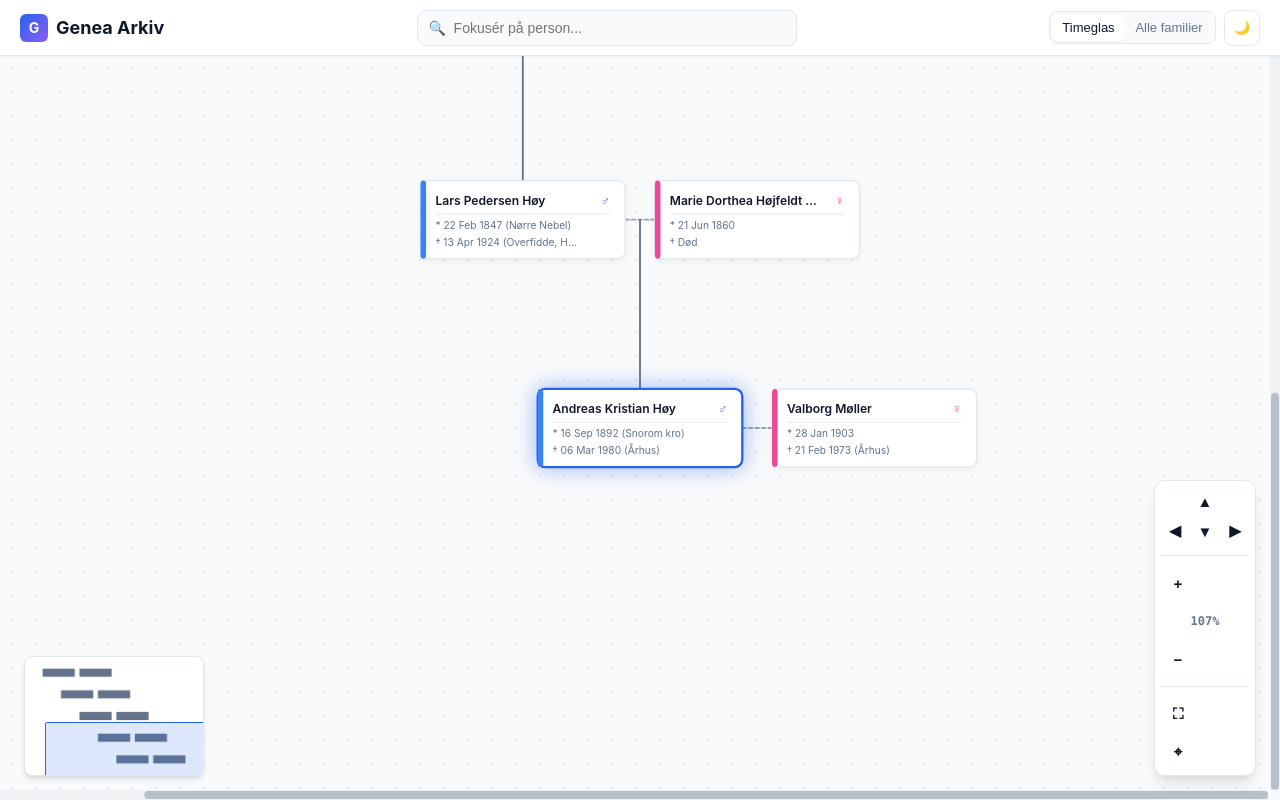
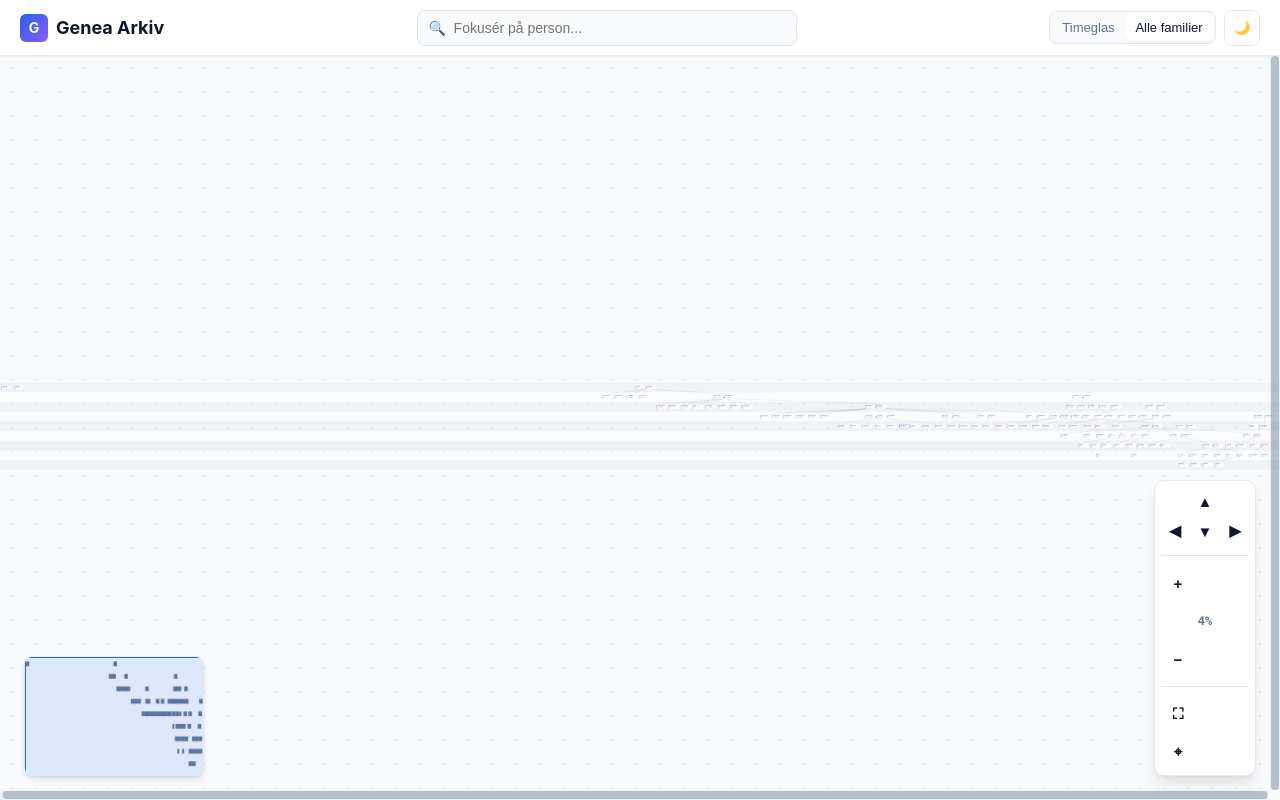
Before and after one commit to mhoey/genea, a plain HTML site: page dist/index.html in a window 1280 px wide. Drawn offline with Linux system fonts and the light colour scheme.

Commit message:
Added background

```diff
--- a/dist/css/main.css
+++ b/dist/css/main.css
@@ -23,6 +23,10 @@
   --color-intersex: #8b5cf6;
   --color-unknown: #64748b;
 
+  --bg-generation-even: rgba(226, 232, 240, 0.45);
+  --bg-generation-odd: rgba(255, 255, 255, 0.5);
+  --border-generation: rgba(226, 232, 240, 0.7);
+
   --shadow-sm: 0 1px 2px 0 rgba(0, 0, 0, 0.05);
   --shadow-md: 0 4px 6px -1px rgba(0, 0, 0, 0.1), 0 2px 4px -2px rgba(0, 0, 0, 0.1);
   --shadow-lg: 0 10px 15px -3px rgba(0, 0, 0, 0.1), 0 4px 6px -4px rgba(0, 0, 0, 0.1);
@@ -44,6 +48,10 @@
   --color-primary: #3b82f6;
   --color-primary-hover: #60a5fa;
   --color-primary-subtle: #1e293b;
+
+  --bg-generation-even: rgba(255, 255, 255, 0.03);
+  --bg-generation-odd: transparent;
+  --border-generation: rgba(255, 255, 255, 0.05);
 
   --shadow-sm: 0 1px 2px 0 rgba(0, 0, 0, 0.4);
   --shadow-md: 0 4px 6px -1px rgba(0, 0, 0, 0.4);
--- a/dist/css/tree.css
+++ b/dist/css/tree.css
@@ -1,4 +1,19 @@
 /* tree.css - SVG Tree nodes, connection edges, and canvas typography */
+
+/* Generation Panels */
+.generation-panel {
+  pointer-events: none;
+  stroke: var(--border-generation);
+  stroke-width: 1px;
+}
+
+.generation-panel-even {
+  fill: var(--bg-generation-even);
+}
+
+.generation-panel-odd {
+  fill: var(--bg-generation-odd);
+}
 
 /* Connection Edges */
 .edge {
--- a/dist/index.html
+++ b/dist/index.html
@@ -37,8 +37,8 @@
       <!-- Header Actions: View Modes & Theme -->
       <div class="header-actions">
         <div class="view-toggle" role="group" aria-label="Visningstilstand">
-          <button id="btn-view-hourglass" class="view-btn active" title="Timeglas slægtsvisning">Timeglas</button>
-          <button id="btn-view-network" class="view-btn" title="Visning af alle generationer">Alle familier</button>
+          <button id="btn-view-hourglass" class="view-btn" title="Timeglas slægtsvisning">Timeglas</button>
+          <button id="btn-view-network" class="view-btn active" title="Visning af alle generationer">Alle familier</button>
         </div>
         <button id="btn-toggle-theme" class="btn-icon" title="Skift mørkt/lyst tema" aria-label="Skift tema">🌙</button>
       </div>
@@ -53,6 +53,7 @@
           </filter>
         </defs>
         <g id="tree-root">
+          <g id="panels-layer"></g>
           <g id="edges-layer"></g>
           <g id="nodes-layer"></g>
         </g>
--- a/dist/js/app.js
+++ b/dist/js/app.js
@@ -107,11 +107,15 @@ class GeneaApp {
       onViewModeChange: (mode) => {
         this.updateViewModeButtons(mode);
         this.renderTree();
-        const selId = this.state.selectedPersonId;
-        if (selId) {
-          this.centerOnPerson(selId);
+        if (mode === 'network') {
+          this.viewport.fitToBox(this.currentLayout.bounds, 40);
         } else {
-          this.viewport.fitToBox(this.currentLayout.bounds, 40);
+          const selId = this.state.selectedPersonId;
+          if (selId) {
+            this.centerOnPerson(selId);
+          } else {
+            this.viewport.fitToBox(this.currentLayout.bounds, 40);
+          }
         }
       },
       onFocusUniqueMatch: (personId) => {
@@ -136,9 +140,11 @@ class GeneaApp {
     this.state.initFromHash();
     this.renderTree();
 
-    const initialPersonId = this.state.selectedPersonId;
-    if (initialPersonId && this.nodePositions.has(initialPersonId)) {
-      this.centerOnPerson(initialPersonId);
+    const hashParams = new URLSearchParams(window.location.hash.slice(1));
+    const explicitPerson = hashParams.get('person');
+
+    if (explicitPerson && this.nodePositions.has(explicitPerson)) {
+      this.centerOnPerson(explicitPerson);
     } else if (this.currentLayout) {
       this.viewport.fitToBox(this.currentLayout.bounds, 40);
     }
@@ -207,10 +213,28 @@ class GeneaApp {
     }
 
     // Render SVG layers
+    const panelsLayer = document.getElementById('panels-layer');
     const edgesLayer = document.getElementById('edges-layer');
     const nodesLayer = document.getElementById('nodes-layer');
+    if (panelsLayer) clearChildren(panelsLayer);
     clearChildren(edgesLayer);
     clearChildren(nodesLayer);
+
+    // Generation Panels
+    if (panelsLayer && this.currentLayout.panels) {
+      for (const panel of this.currentLayout.panels) {
+        const rectEl = createSVG('rect', {
+          id: panel.id,
+          class: `generation-panel ${panel.isEven ? 'generation-panel-even' : 'generation-panel-odd'}`,
+          x: panel.x,
+          y: panel.y,
+          width: panel.width,
+          height: panel.height,
+          'data-generation': panel.generation
+        });
+        panelsLayer.appendChild(rectEl);
+      }
+    }
 
     // Edges
     for (const edge of edges) {
--- a/dist/js/layout/tree-layout.js
+++ b/dist/js/layout/tree-layout.js
@@ -21,7 +21,7 @@ export function layoutAll(graphStore) {
   const families = graphStore.getAllFamilies();
 
   if (people.length === 0) {
-    return { nodes: [], families: [], edges: [], bounds: { minX: 0, minY: 0, maxX: 0, maxY: 0, width: 0, height: 0 } };
+    return { nodes: [], families: [], edges: [], bounds: { minX: 0, minY: 0, maxX: 0, maxY: 0, width: 0, height: 0 }, panels: [] };
   }
 
   // 1. Calculate generational ranks for all people using bidirectional propagation
@@ -440,6 +440,28 @@ export function layoutAll(graphStore) {
     maxY = 600;
   }
 
+  // 8. Generate horizontal generation panels
+  const panels = [];
+  if (sortedGens.length > 0 && nodes.length > 0) {
+    const minGen = sortedGens[0];
+    const maxGen = sortedGens[sortedGens.length - 1];
+    const panelX = minX - 10000;
+    const panelWidth = (maxX - minX) + 20000;
+
+    for (let gen = minGen; gen <= maxGen; gen++) {
+      const panelY = gen * TIER_HEIGHT + 40 - TIER_GAP / 2;
+      panels.push({
+        id: `gen_panel_${gen}`,
+        generation: gen,
+        isEven: Math.abs(gen) % 2 === 0,
+        x: panelX,
+        y: panelY,
+        width: panelWidth,
+        height: TIER_HEIGHT
+      });
+    }
+  }
+
   return {
     nodes,
     families: familyNodes,
@@ -451,7 +473,8 @@ export function layoutAll(graphStore) {
       maxY: maxY + 40,
       width: (maxX - minX) + 80,
       height: (maxY - minY) + 80
-    }
+    },
+    panels
   };
 }
 
@@ -641,6 +664,34 @@ export function layoutHourglass(graphStore, focusPersonId) {
     maxY = 300;
   }
 
+  // Generate horizontal generation panels
+  const panels = [];
+  if (nodes.length > 0) {
+    let minGen = 0;
+    let maxGen = 0;
+    for (const n of nodes) {
+      const g = Math.round(n.y / TIER_HEIGHT);
+      if (g < minGen) minGen = g;
+      if (g > maxGen) maxGen = g;
+    }
+
+    const panelX = minX - 10000;
+    const panelWidth = (maxX - minX) + 20000;
+
+    for (let gen = minGen; gen <= maxGen; gen++) {
+      const panelY = gen * TIER_HEIGHT - TIER_GAP / 2;
+      panels.push({
+        id: `gen_panel_hg_${gen}`,
+        generation: gen,
+        isEven: Math.abs(gen) % 2 === 0,
+        x: panelX,
+        y: panelY,
+        width: panelWidth,
+        height: TIER_HEIGHT
+      });
+    }
+  }
+
   return {
     nodes,
     families: familyNodes,
@@ -652,6 +703,7 @@ export function layoutHourglass(graphStore, focusPersonId) {
       maxY: maxY + 40,
       width: (maxX - minX) + 80,
       height: (maxY - minY) + 80
-    }
+    },
+    panels
   };
 }
--- a/dist/js/state.js
+++ b/dist/js/state.js
@@ -15,7 +15,7 @@ export class AppState {
     this.options = options;
 
     this.selectedPersonId = null;
-    this.viewMode = 'hourglass'; // 'hourglass' or 'network'
+    this.viewMode = 'network'; // 'network' or 'hourglass'
 
     this._bindHashChange();
   }
--- a/dist/js/viewport/svg-viewport.js
+++ b/dist/js/viewport/svg-viewport.js
@@ -18,7 +18,7 @@ export class SVGViewport {
       h: 800
     };
 
-    this.minZoom = 0.1;
+    this.minZoom = 0.02;
     this.maxZoom = 3.0;
     this.initialScale = 1.0;
 
@@ -210,15 +210,17 @@ export class SVGViewport {
 
   fitToBox(box, margin = 40) {
     const rect = this.svg.getBoundingClientRect();
+    const width = rect.width || window.innerWidth || 1200;
+    const height = rect.height || (window.innerHeight - 56) || 800;
     const boxW = (box.width || 800) + margin * 2;
     const boxH = (box.height || 600) + margin * 2;
 
-    const scaleX = rect.width / boxW;
-    const scaleY = rect.height / boxH;
+    const scaleX = width / boxW;
+    const scaleY = height / boxH;
     const fitScale = Math.min(scaleX, scaleY, 1.2); // don't over-zoom small trees
 
-    this.viewBox.w = rect.width / fitScale;
-    this.viewBox.h = rect.height / fitScale;
+    this.viewBox.w = width / fitScale;
+    this.viewBox.h = height / fitScale;
     this.viewBox.x = (box.minX - margin) + (boxW - this.viewBox.w) / 2;
     this.viewBox.y = (box.minY - margin) + (boxH - this.viewBox.h) / 2;
 
```
